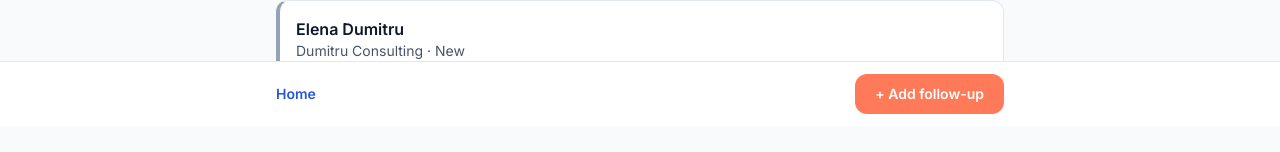
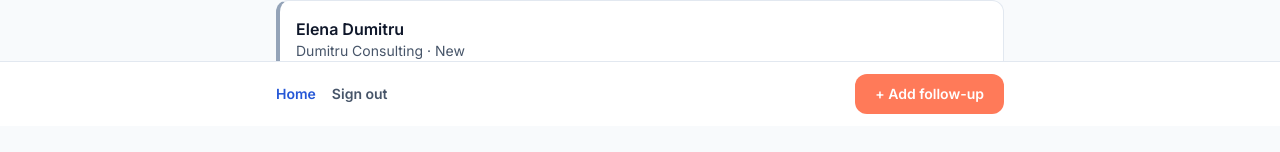
Before and after one commit to Robert-GeorgeDev/Recall, a Next.js app: page /dashboard in a window 1280 px wide. Shown: the part 674-826 px from the top of the page. Built offline with nearby package versions, Linux system fonts and the light colour scheme; no server answers; sample sign-in values are in the browser's storage.

Commit message:
Wrap Dashboard in RequireAuth component

```diff
--- a/app/dashboard/page.tsx
+++ b/app/dashboard/page.tsx
@@ -1,4 +1,6 @@
 import Link from "next/link";
+import RequireAuth from "@/components/require-auth";
+import SignOutButton from "@/components/sign-out-button";
 
 type Group = "overdue" | "today" | "upcoming";
 
@@ -28,6 +30,7 @@ const order: Group[] = ["overdue", "today", "upcoming"];
 
 export default function Dashboard() {
   return (
+    <RequireAuth>
       <main className="mx-auto max-w-3xl px-5 pb-28 pt-10">
         <h1 className="text-3xl font-bold tracking-tight">Good morning</h1>
         <p className="mt-1 text-slate-600">Here&apos;s what needs your attention.</p>
@@ -64,9 +67,12 @@ export default function Dashboard() {
 
         <nav className="fixed inset-x-0 bottom-0 border-t border-line bg-white">
           <div className="mx-auto flex max-w-3xl items-center justify-between px-5 py-3">
+            <div className="flex items-center gap-4">
               <Link href="/" className="text-sm font-semibold text-brand">
                 Home
               </Link>
+              <SignOutButton />
+            </div>
             <button
               type="button"
               className="rounded-xl bg-cta px-5 py-2.5 text-sm font-semibold text-white hover:bg-cta-dark"
@@ -76,5 +82,6 @@ export default function Dashboard() {
           </div>
         </nav>
       </main>
+    </RequireAuth>
   );
 }
```
Lines whose indentation alone changed are shown as unchanged.
